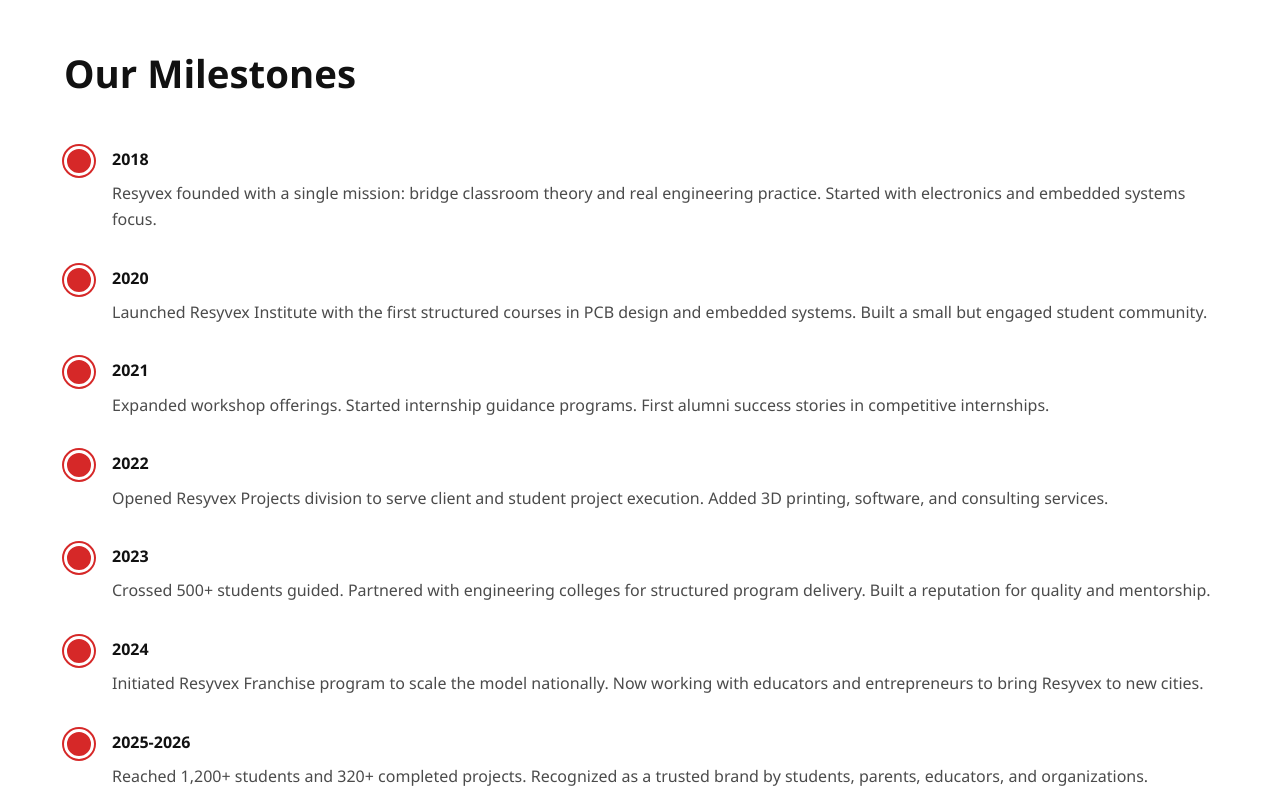
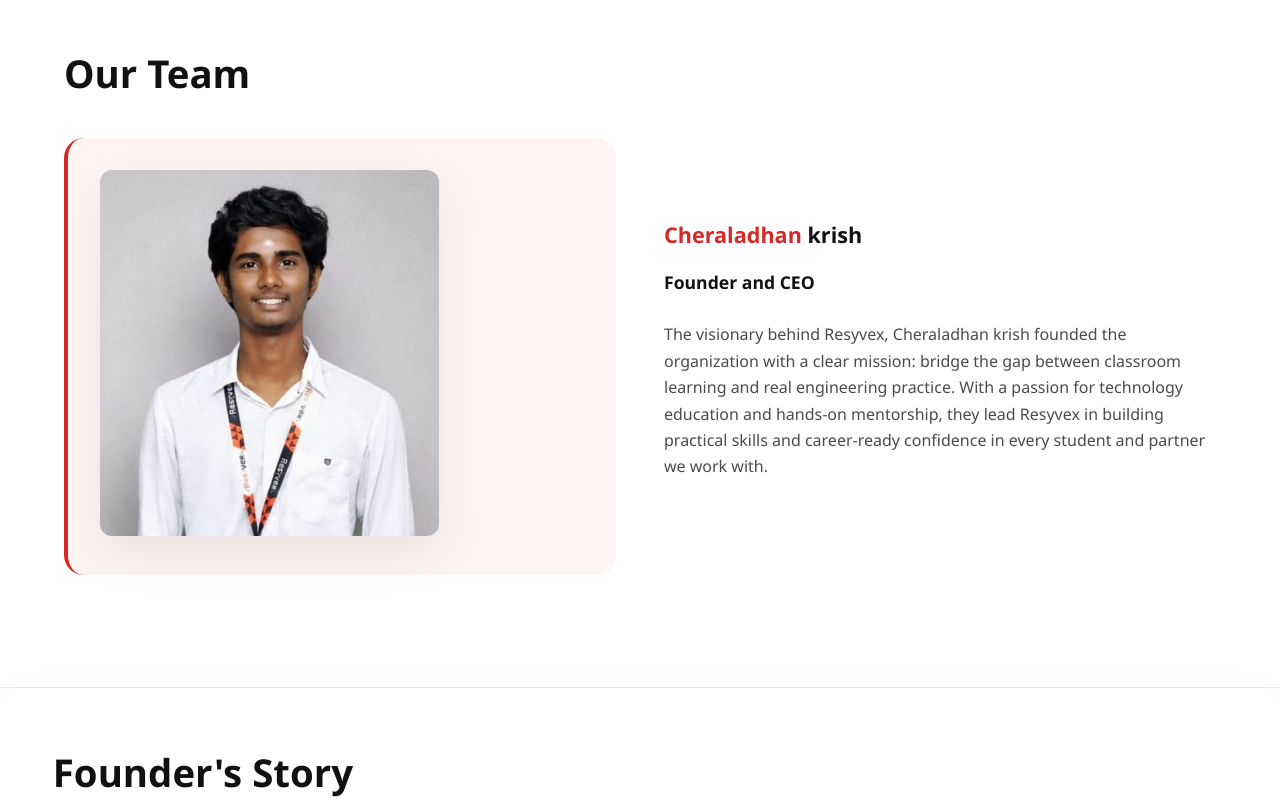
Before and after one commit to resyvex/Resyvex, a plain HTML site: page about.html in a window 1280 px wide. Shown: the part 3280-4087 px from the top of the page. Drawn offline with Linux system fonts and the light colour scheme.

```diff
--- a/about.html
+++ b/about.html
@@ -119,37 +119,17 @@
             </div>
         </section>
 
-        <!-- JOURNEY / MILESTONES -->
+        <!-- TEAM -->
         <section>
-            <h2>Our Milestones</h2>
-            <div class="timeline">
-                <div class="timeline-item">
-                    <div class="timeline-year">2018</div>
-                    <div class="timeline-text">Resyvex founded with a single mission: bridge classroom theory and real engineering practice. Started with electronics and embedded systems focus.</div>
+            <h2>Our Team</h2>
+            <div class="two-col" style="margin-top: 2rem;">
+                <div class="highlight">
+                    <img src="images/ceo.jpeg" alt="Cheraladhan krish - Founder and CEO" style="width: 70%; height: auto; border-radius: 0.75rem; box-shadow: var(--shadow-md);">
                 </div>
-                <div class="timeline-item">
-                    <div class="timeline-year">2020</div>
-                    <div class="timeline-text">Launched Resyvex Institute with the first structured courses in PCB design and embedded systems. Built a small but engaged student community.</div>
-                </div>
-                <div class="timeline-item">
-                    <div class="timeline-year">2021</div>
-                    <div class="timeline-text">Expanded workshop offerings. Started internship guidance programs. First alumni success stories in competitive internships.</div>
-                </div>
-                <div class="timeline-item">
-                    <div class="timeline-year">2022</div>
-                    <div class="timeline-text">Opened Resyvex Projects division to serve client and student project execution. Added 3D printing, software, and consulting services.</div>
-                </div>
-                <div class="timeline-item">
-                    <div class="timeline-year">2023</div>
-                    <div class="timeline-text">Crossed 500+ students guided. Partnered with engineering colleges for structured program delivery. Built a reputation for quality and mentorship.</div>
-                </div>
-                <div class="timeline-item">
-                    <div class="timeline-year">2024</div>
-                    <div class="timeline-text">Initiated Resyvex Franchise program to scale the model nationally. Now working with educators and entrepreneurs to bring Resyvex to new cities.</div>
-                </div>
-                <div class="timeline-item">
-                    <div class="timeline-year">2025-2026</div>
-                    <div class="timeline-text">Reached 1,200+ students and 320+ completed projects. Recognized as a trusted brand by students, parents, educators, and organizations.</div>
+                <div class="two-col-text">
+                    <h3><span style="color: var(--secondary-color);">Cheraladhan</span> <span style="color: var(--primary-color);">krish</span></h3>
+                    <p style="color: var(--primary-color); font-size: 1.1rem; font-weight: 600; margin-bottom: 1.5rem;">Founder and CEO</p>
+                    <p>The visionary behind Resyvex, Cheraladhan krish founded the organization with a clear mission: bridge the gap between classroom learning and real engineering practice. With a passion for technology education and hands-on mentorship, they lead Resyvex in building practical skills and career-ready confidence in every student and partner we work with.</p>
                 </div>
             </div>
         </section>
```
Also changed, not shown: careers.html (+28 -7 lines), images/ceo.jpeg (added).
